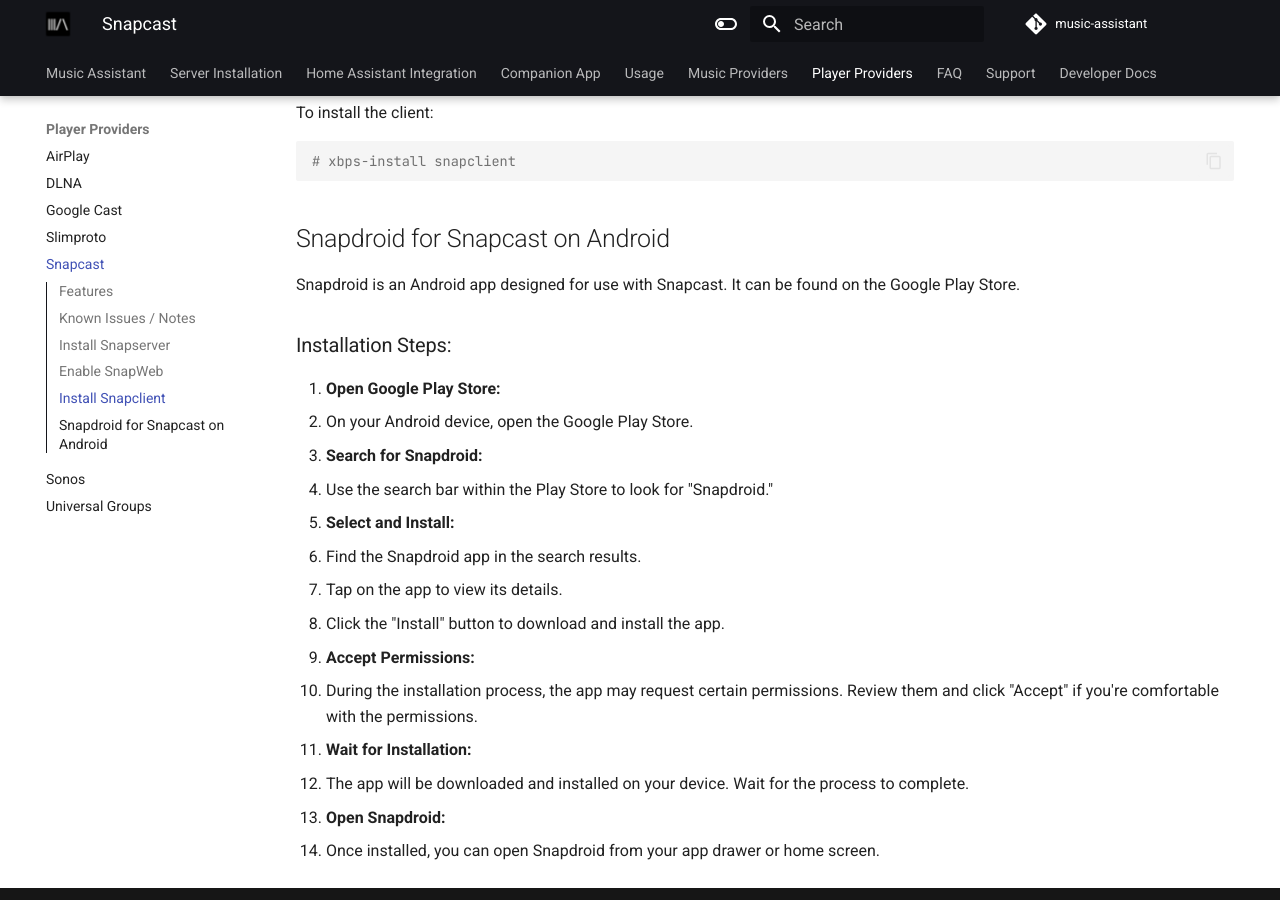
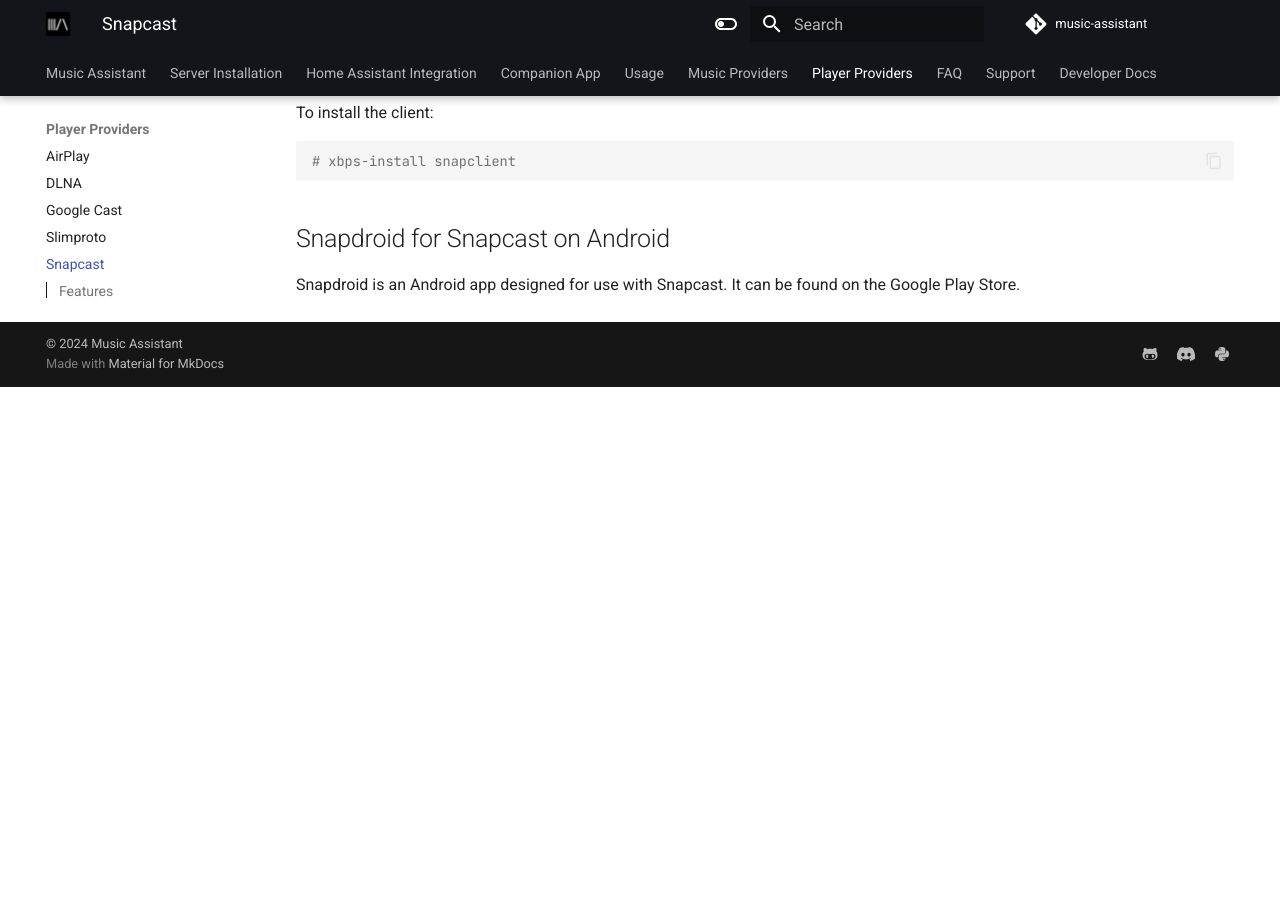
Before and after one commit to pwbriggs/music-assistant.github.io, an MkDocs documentation site: the page built from docs/player-support/snapcast.md, in a window 1280 px wide and 900 px high, scrolled down 5004 px. Built offline with MkDocs 1.6.1 and Material for MkDocs 9.7.7, drawn with Linux system fonts in a browser that asks for light colours; after the commit the page ends 5391 px from its top, so only the background shows below that.

Commit message:
Remove Play store instructions

```diff
--- a/docs/player-support/snapcast.md
+++ b/docs/player-support/snapcast.md
@@ -190,25 +190,3 @@
 ## Snapdroid for Snapcast on Android
 
 Snapdroid is an Android app designed for use with Snapcast. It can be found on the Google Play Store.
-
-<h3>Installation Steps:</h3>
-
-1. **Open Google Play Store:**
-   - On your Android device, open the Google Play Store.
-
-2. **Search for Snapdroid:**
-   - Use the search bar within the Play Store to look for "Snapdroid."
-
-3. **Select and Install:**
-   - Find the Snapdroid app in the search results.
-   - Tap on the app to view its details.
-   - Click the "Install" button to download and install the app.
-
-4. **Accept Permissions:**
-   - During the installation process, the app may request certain permissions. Review them and click "Accept" if you're comfortable with the permissions.
-
-5. **Wait for Installation:**
-   - The app will be downloaded and installed on your device. Wait for the process to complete.
-
-6. **Open Snapdroid:**
-   - Once installed, you can open Snapdroid from your app drawer or home screen.
```
